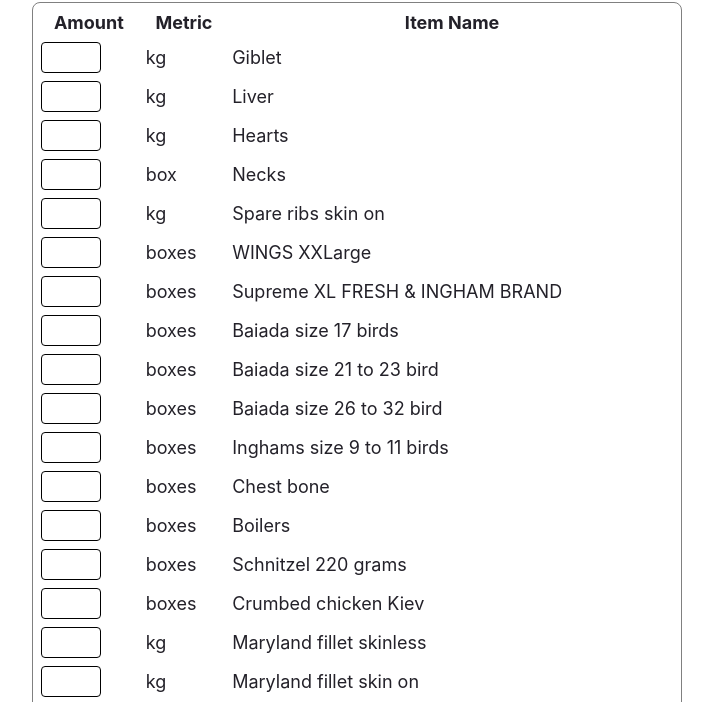
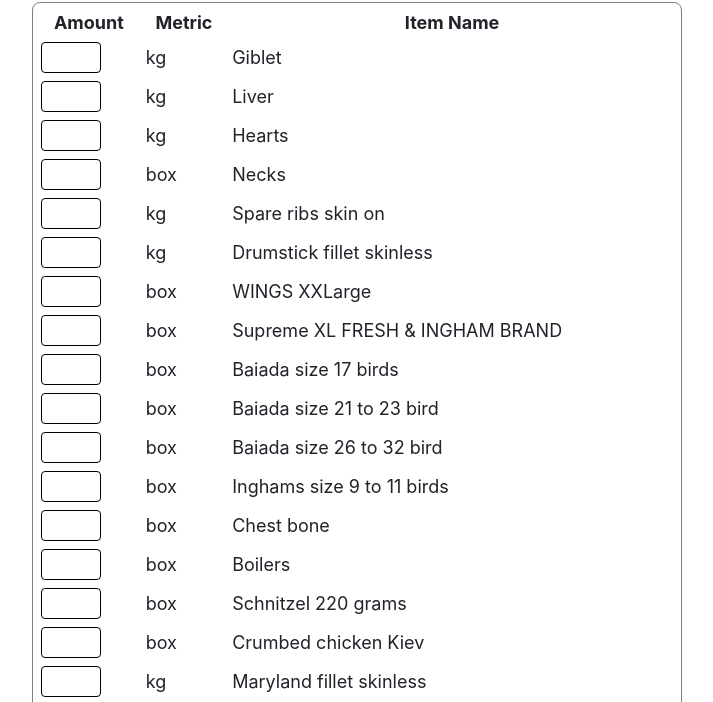
Before and after one commit to laurapham1/poultryline-order-template, a Gatsby site: page / in a window 1280 px wide. Shown: the part 88-790 px from the top of the page, without its empty margins (283-996 px from the left). Built offline with nearby package versions, Linux system fonts and the light colour scheme; Gatsby itself is replaced by a stand-in of ours.

Commit message:
update metric depending on amount & reorder items

```diff
--- a/src/pages/index.js
+++ b/src/pages/index.js
@@ -90,42 +90,46 @@ const itemList = [
     name: 'Spare ribs skin on'
   },
   {
-    metric: 'boxes',
+    metric: 'kg',
+    name: 'Drumstick fillet skinless'
+  },
+  {
+    metric: 'box',
     name: 'WINGS XXLarge'
   },
   {
-    metric: 'boxes',
+    metric: 'box',
     name: 'Supreme XL FRESH & INGHAM BRAND'
   },
   {
-    metric: 'boxes',
+    metric: 'box',
     name: 'Baiada size 17 birds'
   },
   {
-    metric: 'boxes',
+    metric: 'box',
     name: ' Baiada size 21 to 23 bird'
   },
   {
-    metric: 'boxes',
+    metric: 'box',
     name: 'Baiada size 26 to 32 bird'
   },
   {
-    metric: 'boxes',
+    metric: 'box',
     name: 'Inghams size 9 to 11 birds'
   },
   {
-    metric: 'boxes',
+    metric: 'box',
     name: 'Chest bone'
   },
   {
-    metric: 'boxes',
+    metric: 'box',
     name: 'Boilers'
   },
   {
-    metric: 'boxes',
+    metric: 'box',
     name: 'Schnitzel 220 grams'
   },{
-    metric: 'boxes',
+    metric: 'box',
     name: 'Crumbed chicken Kiev'
   },
   {
@@ -135,10 +139,6 @@ const itemList = [
   {
     metric: 'kg',
     name: 'Maryland fillet skin on'
-  },
-  {
-    metric: 'kg',
-    name: 'Drumstick fillet skinless'
   },
   {
     metric: 'kg',
@@ -157,15 +157,6 @@ const itemList = [
     name: 'Tenderloin'
   },
 ]
-
-const metricWithSpace = ['box', 'boxes']
-
-const metricToString = (metric) => {
-  if (metricWithSpace.includes(metric)) {
-    return ` ${metric}`
-  }
-  return `${metric}`
-}
 
 const activeValue = (value) => {
   return !(!value || value <= '0')
@@ -206,7 +197,7 @@ const IndexPage = () => {
       if (!activeValue(inputElement.value)) return
       const metricElement = item.querySelector('td[name="item-metric"]')
       const nameElement = item.querySelector('td[name="item-name"]')
-      const itemRowString = `${inputElement.value}${metricToString(metricElement.innerText)} ${nameElement.innerText}`
+      const itemRowString = `${inputElement.value} ${metricElement.innerText} ${nameElement.innerText}`
       existingItems.push(itemRowString)
     })
     const orderString = existingItems.join("\n")
@@ -215,6 +206,12 @@ const IndexPage = () => {
   }
 
   const handleInputBlur = ( e )  => {
+    // update metric innertext if value is greater than 1
+    if (e.target.parentElement.querySelector('td[name="item-metric"]').innerText === "box" && e.target.value > 1) {
+      e.target.parentElement.querySelector('td[name="item-metric"]').innerText = 'boxes'
+    } else if (e.target.parentElement.querySelector('td[name="item-metric"]').innerText === "boxes" && e.target.value <= 1) {
+      e.target.parentElement.querySelector('td[name="item-metric"]').innerText = 'box'
+    }
     handleOnSubmit()
     const inputRow = e.target.parentElement
 
```
